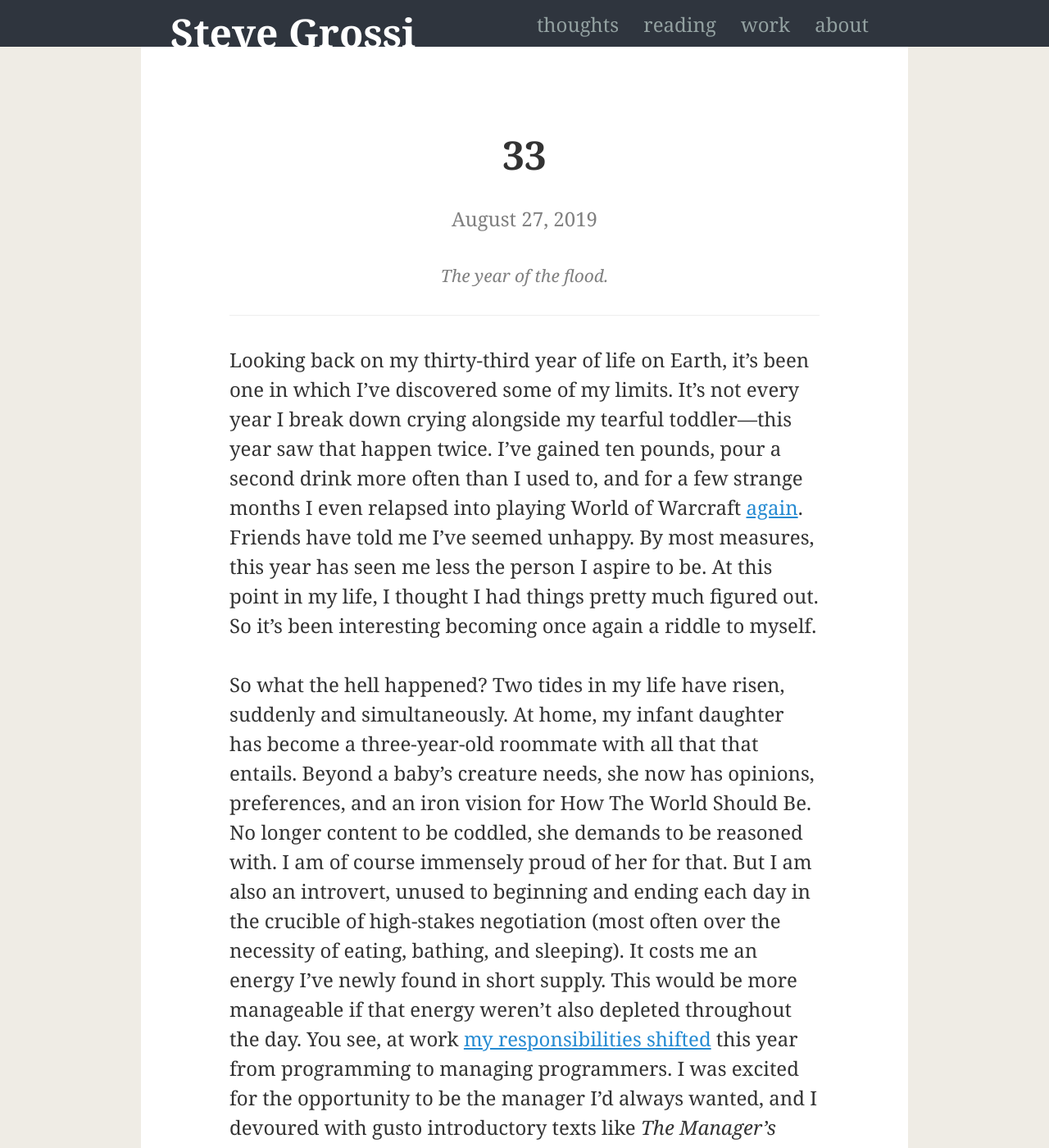
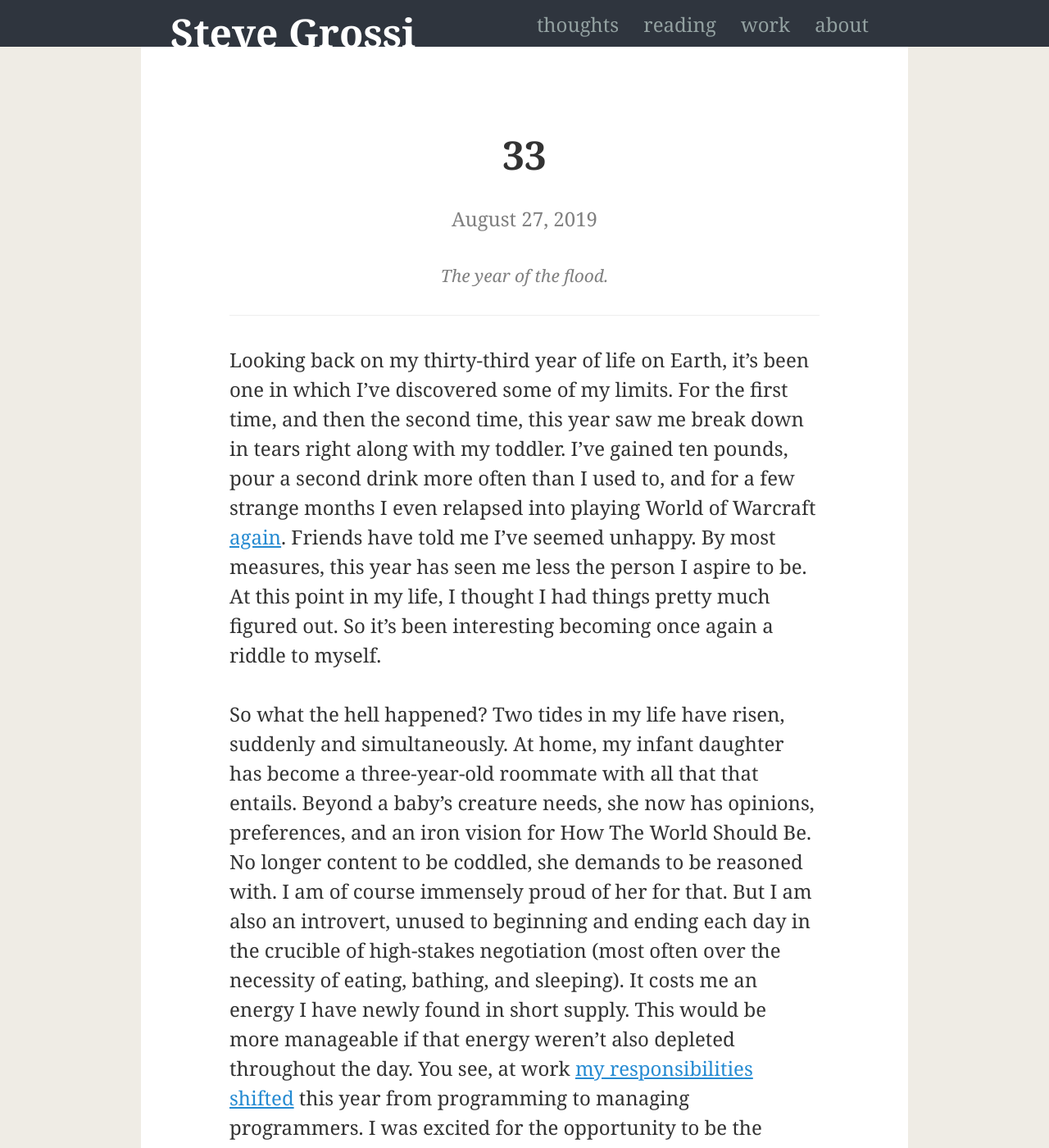
Before and after one commit to stevegrossi/blog, a Jekyll site: the page built from _posts/2019-08-27-33.md, in a window 1280 px wide and 1400 px high. Shown: the whole window at 82% size. Built offline with Jekyll 4.4.1, drawn with Linux system fonts in a browser that asks for light colours; some web fonts are replaced; some of the changed text lies outside the part shown.

Commit message:
Minor edits to my most recent post

```diff
--- a/_posts/2019-08-27-33.md
+++ b/_posts/2019-08-27-33.md
@@ -5,9 +5,9 @@ tags:
   - perspective
 ---
 
-Looking back on my thirty-third year of life on Earth, it’s been one in which I’ve discovered some of my limits. It’s not every year I break down crying alongside my tearful toddler—this year saw that happen twice. I’ve gained ten pounds, pour a second drink more often than I used to, and for a few strange months I even relapsed into playing World of Warcraft [again](/on/3600-hours). Friends have told me I’ve seemed unhappy. By most measures, this year has seen me less the person I aspire to be. At this point in my life, I thought I had things pretty much figured out. So it’s been interesting becoming once again a riddle to myself.
+Looking back on my thirty-third year of life on Earth, it’s been one in which I’ve discovered some of my limits. For the first time, and then the second time, this year saw me break down in tears right along with my toddler. I’ve gained ten pounds, pour a second drink more often than I used to, and for a few strange months I even relapsed into playing World of Warcraft [again](/on/3600-hours). Friends have told me I’ve seemed unhappy. By most measures, this year has seen me less the person I aspire to be. At this point in my life, I thought I had things pretty much figured out. So it’s been interesting becoming once again a riddle to myself.
 
-So what the hell happened? Two tides in my life have risen, suddenly and simultaneously. At home, my infant daughter has become a three-year-old roommate with all that that entails. Beyond a baby’s creature needs, she now has opinions, preferences, and an iron vision for How The World Should Be. No longer content to be coddled, she demands to be reasoned with. I am of course immensely proud of her for that. But I am also an introvert, unused to beginning and ending each day in the crucible of high-stakes negotiation (most often over the necessity of eating, bathing, and sleeping). It costs me an energy I’ve newly found in short supply. This would be more manageable if that energy weren’t also depleted throughout the day. You see, at work [my responsibilities shifted](https://work.stevegrossi.com/2018/04/05/reflections-on-my-first-few-months-as-a-manager/) this year from programming to managing programmers. I was excited for the opportunity to be the manager I’d always wanted, and I devoured with gusto introductory texts like _The Manager’s Path: a Guide for Tech Leaders Navigating Growth and Change_ and _Radical Candor: Be a Kick-Ass Boss Without Losing Your Humanity_. But that opportunity brought with it hours—sometimes whole days—spent in and out of meetings, negotiations over hiring and promotions, and the overwhelming feeling that no matter how hard I try, the best I can hope for in any situation is to disappoint the smallest number of people.
+So what the hell happened? Two tides in my life have risen, suddenly and simultaneously. At home, my infant daughter has become a three-year-old roommate with all that that entails. Beyond a baby’s creature needs, she now has opinions, preferences, and an iron vision for How The World Should Be. No longer content to be coddled, she demands to be reasoned with. I am of course immensely proud of her for that. But I am also an introvert, unused to beginning and ending each day in the crucible of high-stakes negotiation (most often over the necessity of eating, bathing, and sleeping). It costs me an energy I have newly found in short supply. This would be more manageable if that energy weren’t also depleted throughout the day. You see, at work [my responsibilities shifted](https://work.stevegrossi.com/2018/04/05/reflections-on-my-first-few-months-as-a-manager/) this year from programming to managing programmers. I was excited for the opportunity to be the manager I’d always wanted, and I devoured with gusto introductory texts like _The Manager’s Path: a Guide for Tech Leaders Navigating Growth and Change_ and _Radical Candor: Be a Kick-Ass Boss Without Losing Your Humanity_. But that opportunity brought with it hours—sometimes whole days—spent in and out of meetings, negotiations over hiring and promotions, and the constant feeling that no matter how hard I try, the best I can hope for in most situations is to disappoint the smallest number of people.
 
 Besides the emotional exhaustion, the overarching feeling has been one of life becoming increasingly out of my control. My daughter—_probably_ unaware of this fact—gets to decide how I’ll spend each morning and evening, what time I’ll wake up and go to bed, and even what my partner and I have the time and energy to cook for our dinner. And at work, as the self-appointed [“shit umbrella”](http://managementpatterns.blogspot.com/2013/01/pattern-shit-umbrella.html) for my teams, I am often surprised when, to extend the colorful metaphor, my plans are canceled due to that particular kind of rain. It’s been interesting watching how this feeling of powerlessness has manifested itself in my reading habits; from the Stoics Epictetus, Seneca, and Aurelius who thought deeply about how to make peace with the aspects of life outside of one’s control; to Sam Harris’s [_Free Will_](/on/free-will) which makes the case that _all of life_ is outside our control; all the way to the philosopher Jiddu Krishnamurti, who turns a hard eye inward and finds that our very selves, the “I” we imagine _could_ be in control, is nothing more than a sensation. As a teenager, a brush with the idea that I might not exist threw me into a full-on existential crisis. It is a small but pleasant comfort that as an adult and a parent, I can shrug it off and wonder how I ever had time for that.
 
```
